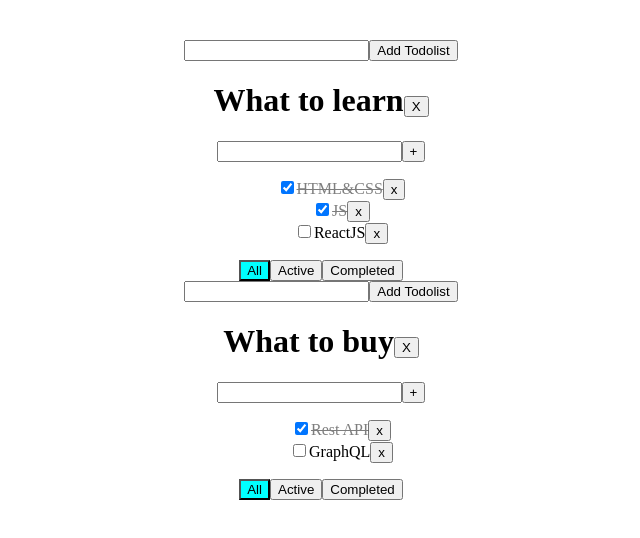
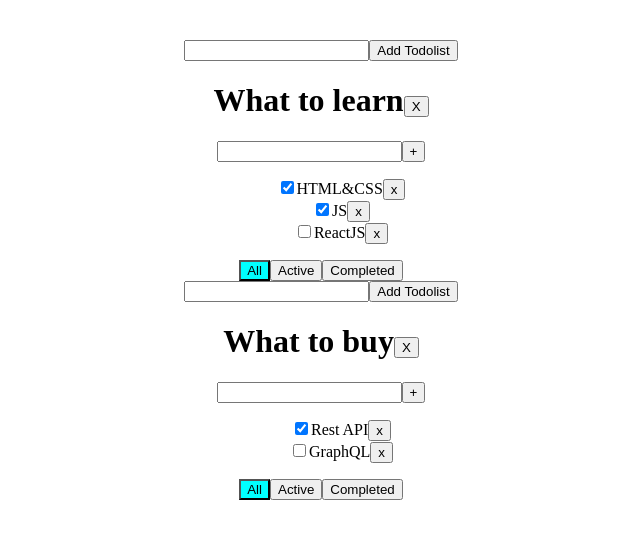
Before and after one commit to PizzerSpring/todolist, a React (Vite) app: page / in a window 1280 px wide. Shown: the top 538 px of the page, without its empty margins (319-959 px from the left). Built offline with nearby package versions, Linux system fonts and the light colour scheme.

Commit message:
added components editablespan

```diff
--- /dev/null
+++ b/src/EditableSpan.tsx
@@ -0,0 +1,21 @@
+import { useState } from "react"
+
+type EditableSpanType = {
+    title: string
+}
+
+export const EditableSpan = ({title}: EditableSpanType) => {
+    const [value, setValue] = useState(title);
+    const [editMode, setEditMode] = useState(false);
+
+    return editMode
+      ? <input type="text" value={value} onBlur={(e) => {
+        setEditMode(false);
+      }} onChange={(e) => {
+        setValue(e.currentTarget.value);
+      }}/> :
+      <span onDoubleClick={(e) => {
+        setEditMode(true);
+      }}>{value}</span>
+
+}
--- a/src/TodolistItem.tsx
+++ b/src/TodolistItem.tsx
@@ -1,6 +1,7 @@
 import React, { ChangeEvent, KeyboardEvent, useState } from 'react';
 import { FilterValuesType, TaskType, TodolistType } from "./App.tsx";
 import { Button } from "./components/Button.tsx";
+import { EditableSpan } from './EditableSpan.tsx';
 
 type TodolistItemType = {
     todolist: TodolistType
@@ -67,7 +68,7 @@ export const TodolistItem = ({ title, tasks, removeTask, filterTasks, addTask, c
                         const changeTaskStatusHandler = (e: ChangeEvent<HTMLInputElement>) => changeTaskStatus(todolist.id, t.id, e.currentTarget.checked);
                         return <li key={t.id}>
                             <input type="checkbox" checked={t.isDone} onChange={changeTaskStatusHandler} />
-                            <span className={t.isDone ? 'task-is-active' : ''}>{t.title}</span>
+                            <EditableSpan title={t.title} />
                             <Button title={'x'} onClick={removeTaskHandler} />
                         </li>
                     })}
```
